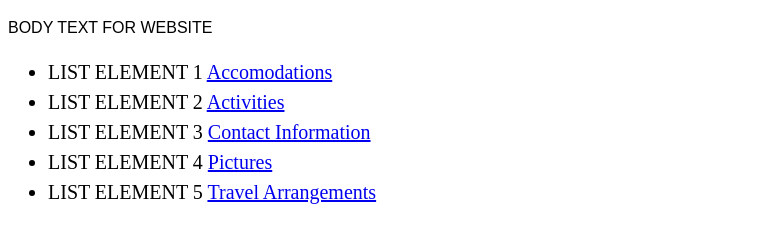
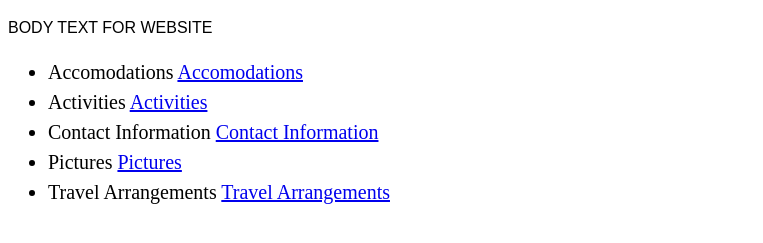
Before and after one commit to KirbyPaint/branching-merging, a plain HTML site: page index.html in a window 1280 px wide. Shown: the part 61-304 px from the top of the page, without its empty margins (0-763 px from the left). Drawn offline with Linux system fonts and the light colour scheme.

```diff
--- a/index.html
+++ b/index.html
@@ -11,11 +11,11 @@
   <p>BODY TEXT FOR WEBSITE</p>
 
   <ul>
-    <li>LIST ELEMENT 1 <a href="accomodations.html">Accomodations</a> </li>
-    <li>LIST ELEMENT 2 <a href="activities.html">Activities</a> </li>
-    <li>LIST ELEMENT 3 <a href="contact-information.html">Contact Information</a> </li>
-    <li>LIST ELEMENT 4 <a href="pictures.html">Pictures</a> </li>
-    <li>LIST ELEMENT 5 <a href="travel-arrangements.html">Travel Arrangements</a> </li>
+    <li>Accomodations <a href="accomodations.html">Accomodations</a> </li>
+    <li>Activities <a href="activities.html">Activities</a> </li>
+    <li>Contact Information <a href="contact-information.html">Contact Information</a> </li>
+    <li>Pictures <a href="pictures.html">Pictures</a> </li>
+    <li>Travel Arrangements <a href="travel-arrangements.html">Travel Arrangements</a> </li>
   </ul>
 
 </body>
```
